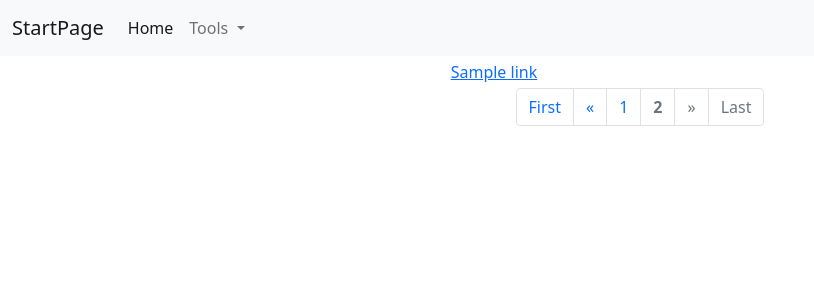
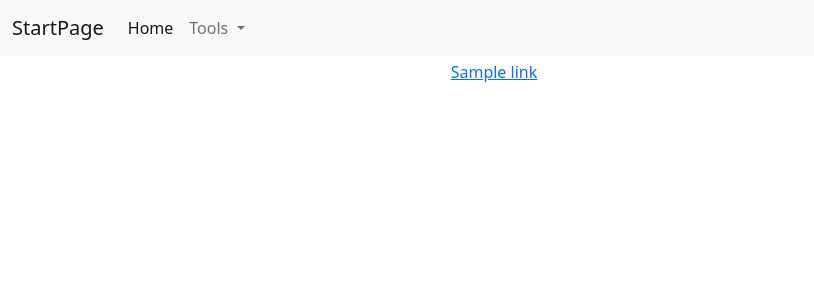
Before and after one commit to brandonleon/StartPage, a FastAPI app: template templates/index.html in a window 1280 px wide. Shown: the top 300 px of the page, without its empty margins (0-814 px from the left). Run offline with FastAPI, Linux system fonts and the light colour scheme; the template is opened without the code that fills it: most values are stand-ins (such as "Sample title", 1, 10 or a date in 2020); data that the repository does not hold is empty; parts of the project's set-up code (start-up, migrations or seed data) failed here and were passed over; some libraries are stand-ins or nearby versions.

Commit message:
Swapped out Pagination in favor of infinant scroll

```diff
--- a/main.py
+++ b/main.py
@@ -21,7 +21,7 @@ try:
 except sqlite3.OperationalError:
     config["db_version"] = parse("0.0")
 
-config["app_version"] = parse(db_utils.get_app_metadata()['version'])
+config["app_version"] = parse(db_utils.get_app_metadata()["version"])
 
 if config["app_version"].major != config["db_version"].major:
     db_utils.upgrade_db(config["db_version"].major, config["app_version"].major)
@@ -33,18 +33,27 @@ app = FastAPI()
 templates = Jinja2Templates(directory="templates")
 
 
+# get first page of links
 @app.get("/", response_class=HTMLResponse)
 async def root(background_tasks: BackgroundTasks, request: Request, page: int = 0):
     links = db_utils.get_links(page)
-    background_tasks.add_task(db_utils.decrement_rank, 1000) # TODO: Change max_rank to a config value in the database.
+    background_tasks.add_task(
+        db_utils.decrement_rank, 1000
+    )  # TODO: Change max_rank to a config value in the database.
     return templates.TemplateResponse(
         "index.html",
-        {
-            "request": request,
-            "links": links,
-            "page": page,
-            "count": db_utils.get_count()["pages"],
-        },
+        dict(
+            request=request, links=links, page=page, count=db_utils.get_count()["pages"]
+        ),
+    )
+
+
+# get next page of links for infinite scroll
+@app.get("/links/{page}", response_class=HTMLResponse)
+async def links(request: Request, page: int):
+    links = db_utils.get_links(page)
+    return templates.TemplateResponse(
+        "links.html", {"request": request, "links": links, "page": page, "next_page": page + 1}
     )
 
 
@@ -77,7 +86,7 @@ async def dashboard(request: Request, page: int = 0):
             "request": request,
             "links": links,
             "page": page,
-            "count": db_utils.get_count()["count"]
+            "count": db_utils.get_count()["count"],
         },
     )
 
--- a/services/db_utils.py
+++ b/services/db_utils.py
@@ -53,7 +53,7 @@ def get_link(link_id: str) -> sqlite3.Row:
     # update accessed time and rank
     cur.execute(
         "UPDATE links SET accessed = :accessed, rank = rank + 1 WHERE id = :link_id",
-        {"accessed": int(time()), "link_id": link_id}
+        {"accessed": int(time()), "link_id": link_id},
     )
     con.commit()
     con.close()
@@ -84,13 +84,13 @@ def get_links(page: int = 0, batch: int = 20):
     )
     rows = cur.fetchall()
     return [
-        {
-            "id": row["id"],
-            "url": row["url"],
-            "name": row["name"],
-            "rank": row["rank"],
-            "accessed": timeago.format(row["accessed"]),
-        }
+        dict(
+            id=row["id"],
+            url=row["url"],
+            name=row["name"],
+            rank=row["rank"],
+            accessed=timeago.format(row["accessed"]),
+        )
         for row in rows
     ]
 
@@ -134,7 +134,7 @@ def init_db(cur_version: str) -> None:
     result = cur.fetchone()
     if result is None:
         with open(
-                join(realpath(join(dirname(__file__), "../sql_scripts", "db_v1.sql"))), "r"
+            join(realpath(join(dirname(__file__), "../sql_scripts", "db_v1.sql"))), "r"
         ) as sql_file:
             cur.executescript(sql_file.read())
             con.commit()
@@ -220,7 +220,7 @@ def upgrade_db(cur_version: str, desired_version: str) -> None:
     con = sqlite3.connect(db_path)
     cur = con.cursor()
     with open(
-            join(realpath(join(dirname(__file__), "../sql_scripts", migration_script))), "r"
+        join(realpath(join(dirname(__file__), "../sql_scripts", migration_script))), "r"
     ) as sql_file:
         cur.executescript(sql_file.read())
         con.commit()
@@ -242,7 +242,9 @@ def decrement_rank(max_rank: int = 1000) -> bool:
     cur.execute("SELECT sum(rank) FROM links")
     total_rank = cur.fetchone()[0]
     if total_rank >= max_rank:
-        print(f"sum of ranks is greater than max rank ({max_rank}), decrementing all ranks")
+        print(
+            f"sum of ranks is greater than max rank ({max_rank}), decrementing all ranks"
+        )
         cur.execute("UPDATE links SET rank = rank * 0.99")
         con.commit()
         return True
--- a/services/io_utils.py
+++ b/services/io_utils.py
@@ -3,7 +3,7 @@ import services.db_utils as db_utils
 
 
 # export database links to csv file
-def export_db_links(db_links, file_name):
+def export_db_links():
     links = db_utils.get_links(0, 20000)
     for link in links:
        print(link)
--- a/templates/index.html
+++ b/templates/index.html
@@ -46,9 +46,9 @@
 <div class="row">
     <div class="col-sm"></div>
     <div class="col-sm">
-        <ul class="list-group list-group-flush">
+        <ul hx-indicator=".htmx-indicator" class="list-group list-group-flush">
             {% for link in links %}
-                <li class="list-group-item lh-1"><a href="/redirect/{{ link.id }}" target="_blank" data-bs-toggle="tooltip" data-bs-placement="left"
+                <li class="list-group-item lh-1"{% if loop.last %} hx-get="/links/1" hx-trigger="revealed" hx-swap="afterend"{% endif %}><a href="/redirect/{{ link.id }}" target="_blank" data-bs-toggle="tooltip" data-bs-placement="left"
                        data-bs-delay="200" title="{{ link.url }}">{{ link.name }}</a></li>
             {% endfor %}
         </ul>
@@ -56,34 +56,13 @@
     <div class="col-sm"></div>
 </div>
 
-<nav aria-label="Page navigation example">
-  <ul class="pagination justify-content-center">
-    <li class="page-item{% if page == 0 %} disabled{% endif %}">
-      <a class="page-link" href="/">First</a>
-    </li>
-    <li class="page-item{% if page == 0 %} disabled{% endif %}">
-      <a class="page-link" href="/?page={{ page - 1 }}">&laquo;</a>
-    </li>
-    {% if page >= 3 %}<li class="page-item"><a class="page-link" href="/?page={{ page - 2 }}">{{ page - 2 }}</a></li>{% endif %}
-    {% if page >= 2 %}<li class="page-item"><a class="page-link" href="/?page={{ page - 1 }}">{{ page - 1 }}</a></li>{% endif %}
-    {% if page >= 1 %}<li class="page-item"><a class="page-link" href="/?page={{ page }}">{{ page }}</a></li>{% endif %}
-    <li class="page-item disabled"><a class="page-link" href="#"><strong>{{ page + 1 }}</strong></a></li>
-    {% if page <= count - 1 %}<li class="page-item"><a class="page-link" href="/?page={{ page + 2}}">{{ page + 2 }}</a></li>{% endif %}
-    {% if page <= count - 2 %}<li class="page-item"><a class="page-link" href="/?page={{ page + 3}}">{{ page + 3 }}</a></li>{% endif %}
-    {% if page <= count - 3 %}<li class="page-item"><a class="page-link" href="/?page={{ page + 4}}">{{ page + 4 }}</a></li>{% endif %}
-    <li class="page-item{% if page >= count %} disabled{% endif %}">
-      <a class="page-link" href="/?page={{ page + 1 }}">&raquo;</a>
-    </li>
-    <li class="page-item{% if page >= count %} disabled{% endif %}">
-      <a class="page-link" href="/?page={{ count }}">Last</a>
-    </li>
-  </ul>
-</nav>
-<script
+<script>
         src="https://cdn.jsdelivr.net/npm/bootstrap@5.1.0/dist/js/bootstrap.bundle.min.js"
         integrity="sha384-U1DAWAznBHeqEIlVSCgzq+c9gqGAJn5c/t99JyeKa9xxaYpSvHU5awsuZVVFIhvj"
         crossorigin="anonymous"
-></script>
+</script>
+<script src="https://unpkg.com/htmx.org@1.7.0"></script>
+
 
 <script>var tooltipTriggerList = [].slice.call(document.querySelectorAll('[data-bs-toggle="tooltip"]'))
 var tooltipList = tooltipTriggerList.map(function (tooltipTriggerEl) {
--- /dev/null
+++ b/templates/links.html
@@ -0,0 +1,4 @@
+            {% for link in links %}
+                <li class="list-group-item lh-1"{% if loop.last %} hx-get="/links/{{ next_page }}" hx-trigger="revealed" hx-swap="afterend"{% endif %}><a href="/redirect/{{ link.id }}" target="_blank" data-bs-toggle="tooltip" data-bs-placement="left"
+                       data-bs-delay="200" title="{{ link.url }}">{{ link.name }}</a></li>
+            {% endfor %}
```
